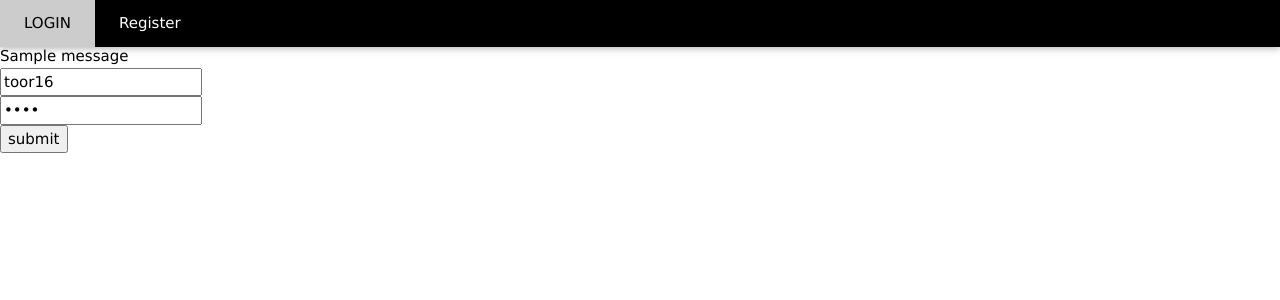
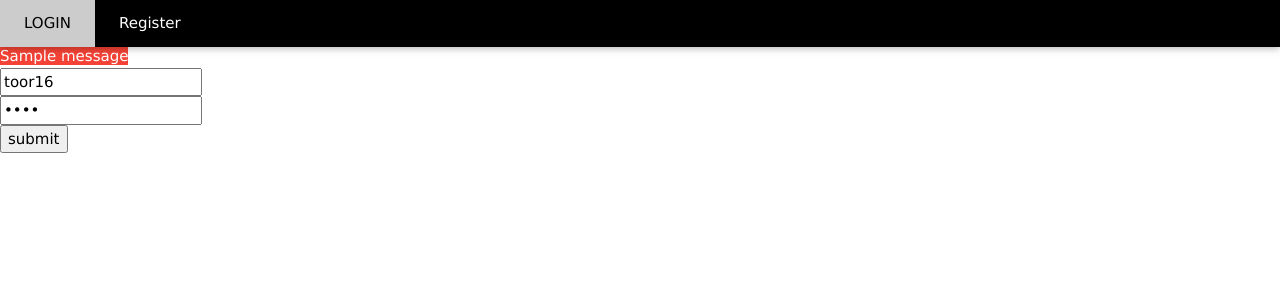
Before and after one commit to sToor16/Content-Share-Cloud-Secure-Application, a Flask app: page / in a window 1280 px wide. Shown: the top 300 px of the page. Run offline with Flask 2, Linux system fonts and the light colour scheme; one stand-in notice (Sample message) is shown.

```diff
--- a/templates/common/login.html
+++ b/templates/common/login.html
@@ -8,7 +8,9 @@
         {% with messages = get_flashed_messages() %}
             {% if messages %}
                 {% for message in messages %}
-                    {{ message }}
+                    <div>
+                        <span class="w3-red">{{ message }}</span>
+                    </div>
                 {% endfor %}
             {% endif %}
         {% endwith %}
--- a/templates/common/register.html
+++ b/templates/common/register.html
@@ -9,7 +9,9 @@
         {% with messages = get_flashed_messages() %}
             {% if messages %}
                 {% for message in messages %}
-                    {{ message }}
+                    <div>
+                        <span class="w3-red">{{ message }}</span>
+                    </div>
                 {% endfor %}
             {% endif %}
         {% endwith %}
```
